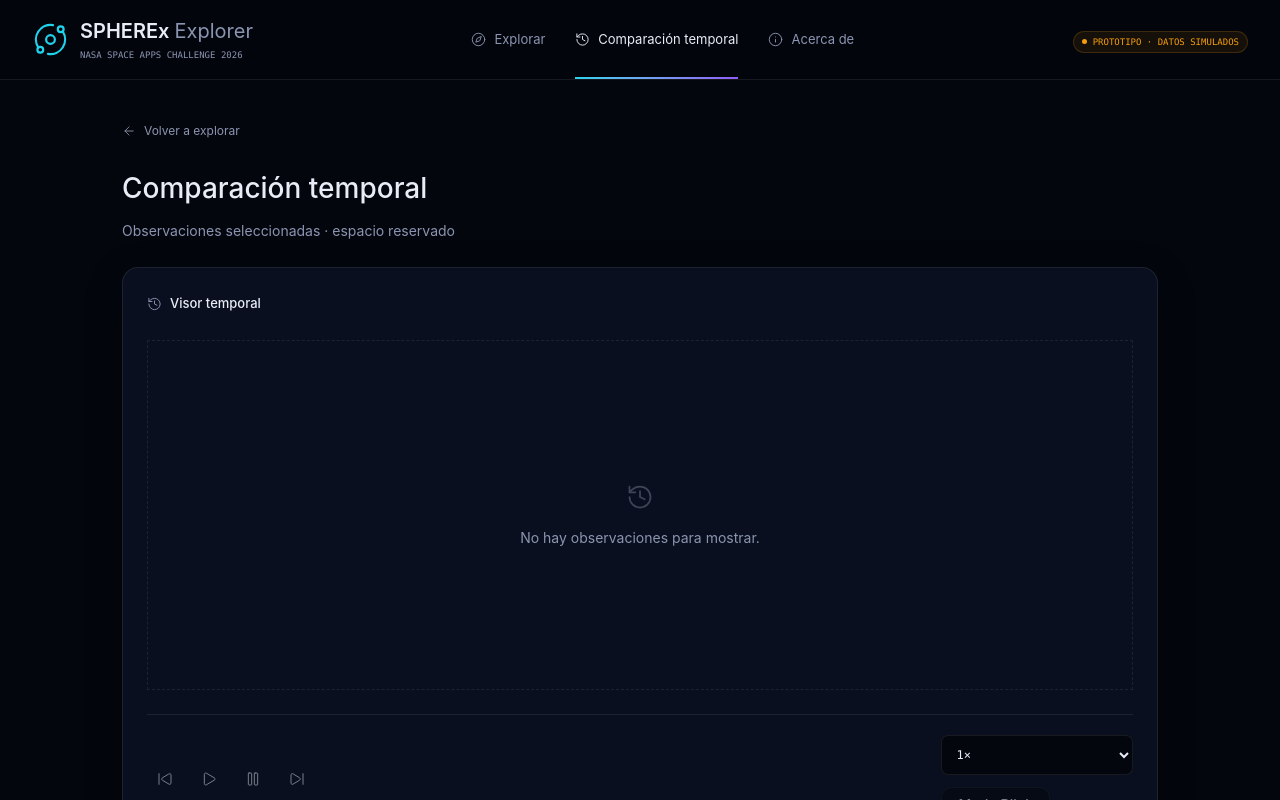
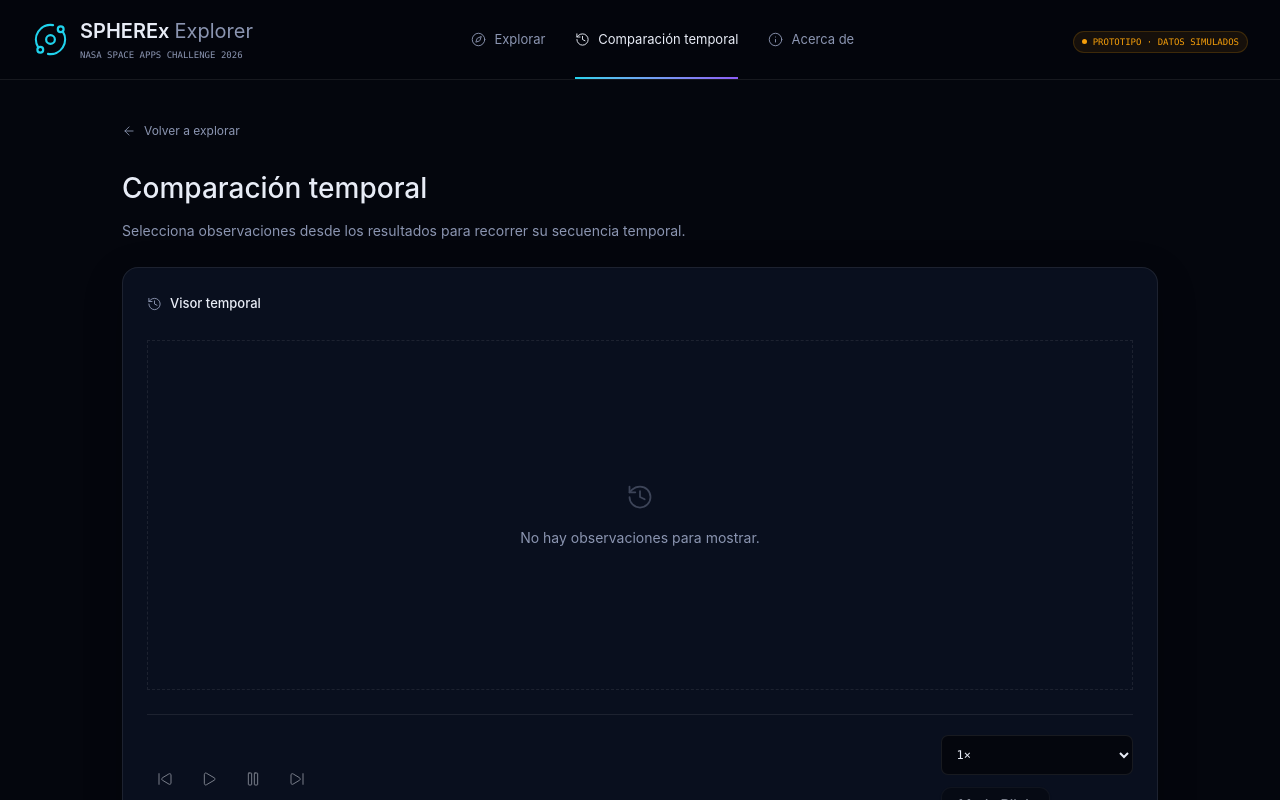
Before and after one commit to riblawaldir/spherex-explorer, a React (Vite) app in the folder frontend/: page /comparacion in a window 1280 px wide. Shown: the top 800 px of the page. Built offline with nearby package versions, Linux system fonts and the light colour scheme.

Commit message:
feat(frontend): clarify temporal comparison state

```diff
--- a/frontend/src/pages/ComparisonPage.tsx
+++ b/frontend/src/pages/ComparisonPage.tsx
@@ -2,6 +2,16 @@ import { ArrowLeft } from "lucide-react";
 import { Link } from "react-router-dom";
 import { useExplorer } from "@/components/layout/ExplorerContext";
 import { TemporalViewerSlot } from "@/components/layout/TemporalViewerSlot";
+
+export function getComparisonSummary(count: number): string {
+  if (count === 0) {
+    return "Selecciona observaciones desde los resultados para recorrer su secuencia temporal.";
+  }
+
+  const noun = count === 1 ? "observación" : "observaciones";
+  const participle = count === 1 ? "seleccionada" : "seleccionadas";
+  return `${count} ${noun} ${participle} para recorrer en orden cronológico.`;
+}
 
 export function ComparisonPage() {
   const { comparison, comparisonIsSimulated } = useExplorer();
@@ -14,7 +24,7 @@ export function ComparisonPage() {
       </Link>
       <h1 className="text-[28px] font-medium">Comparación temporal</h1>
       <p className="text-muted-foreground text-sm mt-3">
-        Observaciones seleccionadas · espacio reservado
+        {getComparisonSummary(comparison.length)}
       </p>
       <TemporalViewerSlot observations={comparison} isSimulated={comparisonIsSimulated} />
     </main>
```
Also changed, not shown: 1 other file (tests, documents, lock files or other folders).
